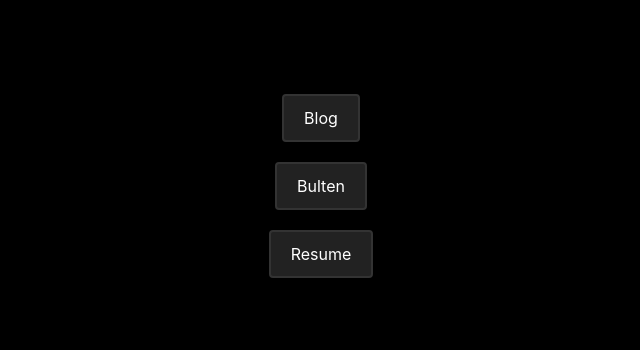
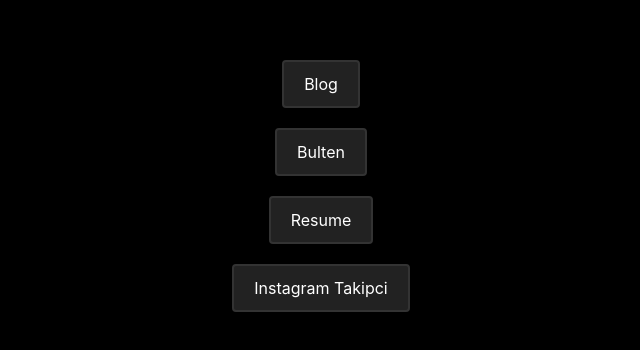
Before and after one commit to cobanov/cobanov.github.io, a plain HTML site: page index.html in a window 1280 px wide. Shown: the part 274-624 px from the top of the page, without its empty margins (319-959 px from the left). Drawn offline with Linux system fonts and the light colour scheme.

Commit message:
Update index.html

```diff
--- a/index.html
+++ b/index.html
@@ -59,8 +59,10 @@
     </style>
   </head>
   <body>
+
     <a href="https://blog.cobanov.dev" class="button">Blog</a>
     <a href="https://bulten.cobanov.dev" class="button">Bulten</a>
     <a href="https://resume.cobanov.dev" class="button">Resume</a>
+    <a href="https://blog.cobanov.dev" class="button">Instagram Takipci</a>
   </body>
 </html>
```
